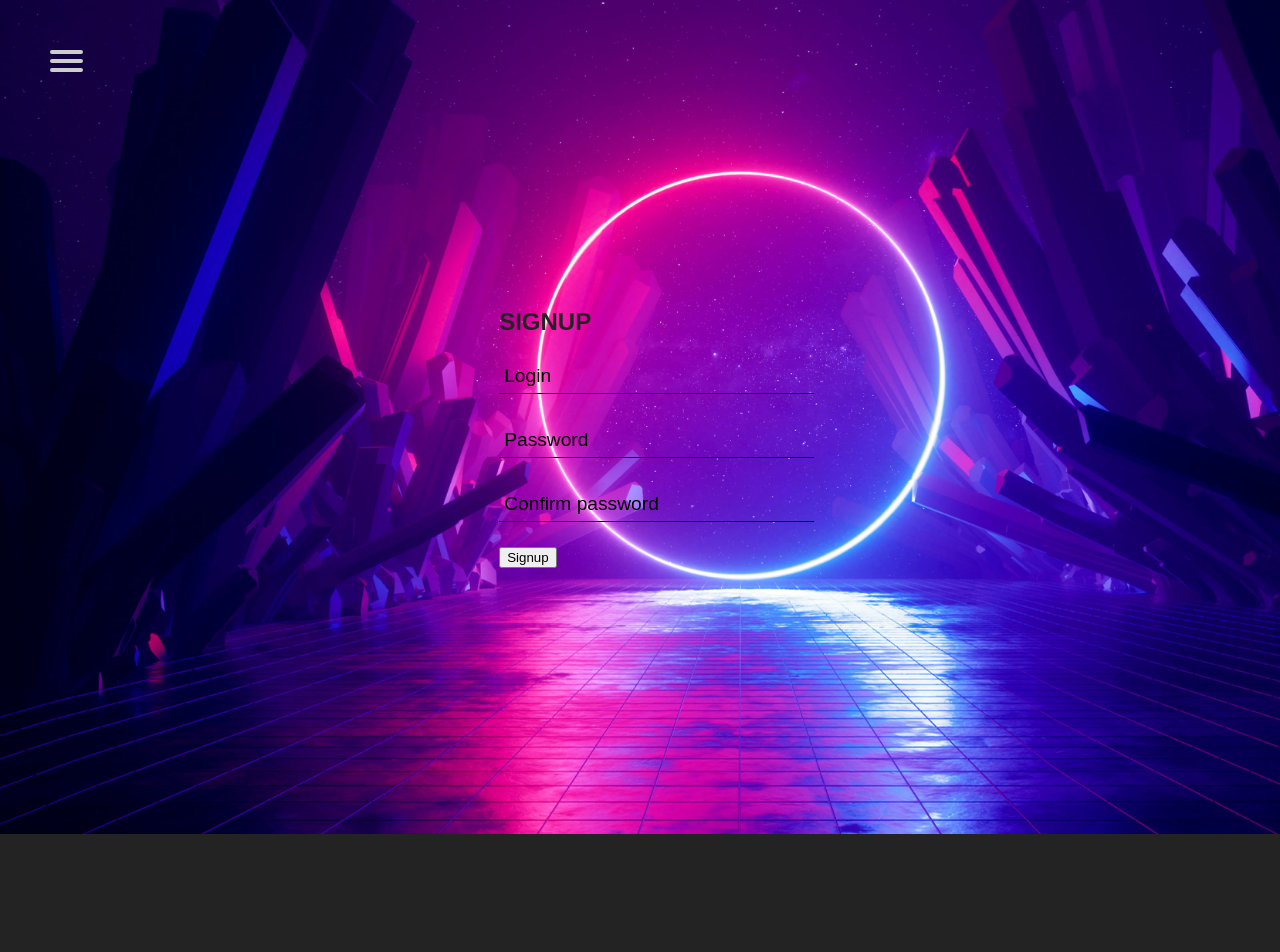
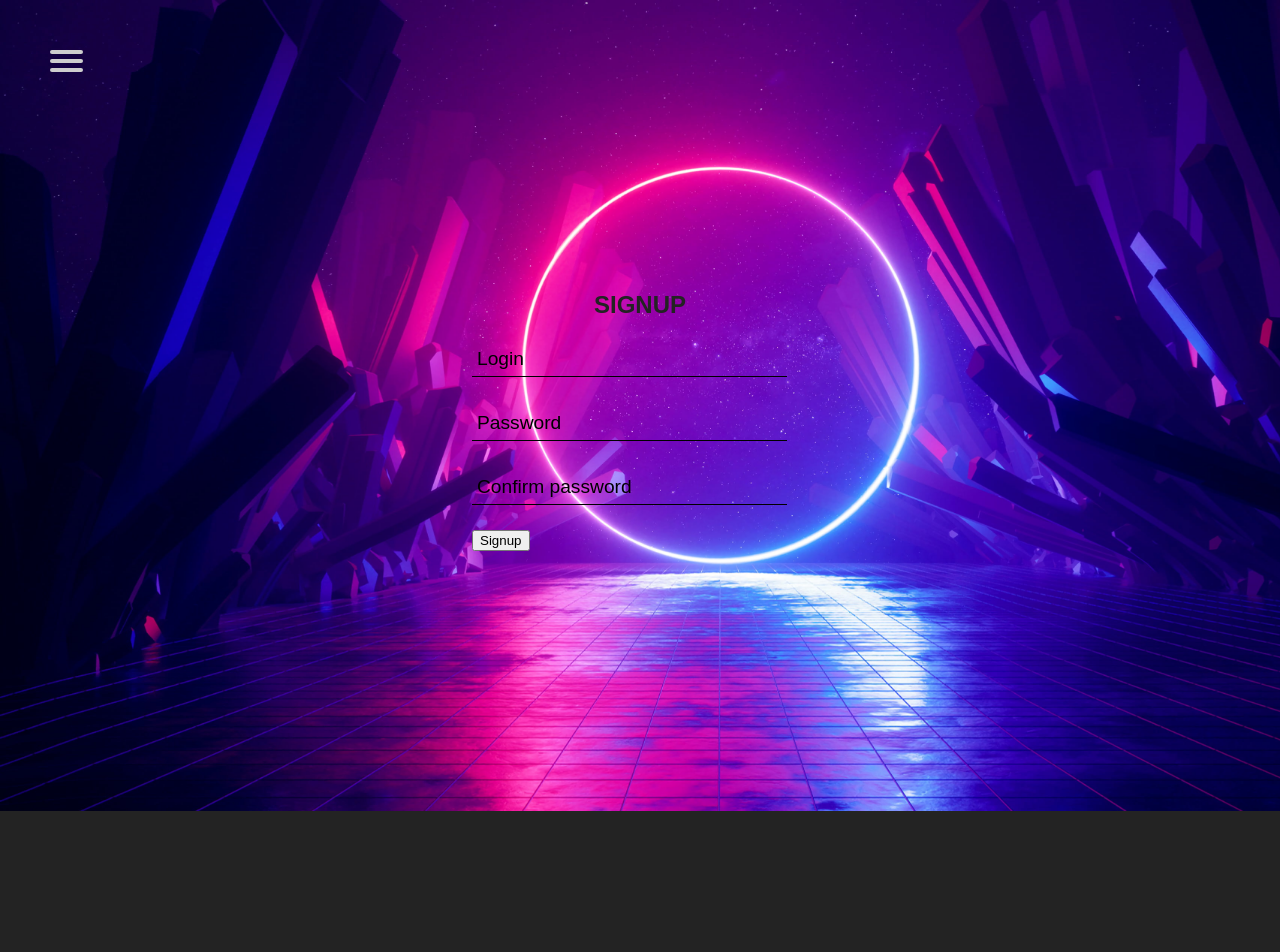
Before and after one commit to lea-dubois1/livre-or, a PHP site: page /inscription.php in a window 1280 px wide; the page is wider, and only the part inside the window is pictured. Run offline with PHP 8.4, Linux system fonts and the light colour scheme.

Commit message:
changements css

```diff
--- a/commentaire.php
+++ b/commentaire.php
@@ -55,10 +55,10 @@
 
         <main>
 
-            <div>
+            <div class="centre">
 
-                <form action="" method="POST" class="formulaire">
-                    <textarea name="commentaire" rows="10" cols="65" placeholder="Write your comment here..."></textarea>
+                <form action="" method="POST" class="formulaire comm">
+                    <textarea name="commentaire" rows="10" cols="60" placeholder="Write your comment here..."></textarea>
 
                     <button name="submit">Send</button>
                 </form>
--- a/connexion.php
+++ b/connexion.php
@@ -65,6 +65,8 @@
 
         <main>
 
+            <div class="centre">
+
                 <form action="" method="POST" class="formulaire">
 
                     <h2>LOGIN</h2>
@@ -92,6 +94,9 @@
                     ?>
 
                 </form>
+
+            </div>
+
         </main>
     </body>
 </html>
--- a/inscription.php
+++ b/inscription.php
@@ -89,7 +89,9 @@
 
         <?php include 'header.php' ?>
 
-        <main class="main-inscription">
+        <main>
+
+            <div class="centre">
 
                 <form action="" method="POST" class="formulaire">
 
@@ -128,6 +130,9 @@
                     ?>
 
                 </form>
+
+            </div>
+
         </main>
     </body>
 </html>
--- a/profil.php
+++ b/profil.php
@@ -111,6 +111,8 @@
 
         <main>
 
+            <div class="centre">
+
                 <h2 class="title_change">CHANGE PROFILE</h2>
 
                 <form action="" method="POST" class="formulaire">
@@ -152,6 +154,9 @@
                     ?>
 
                 </form>
+
+            </div>
+
         </main>
     </body>
 </html>
--- a/style.css
+++ b/style.css
@@ -17,20 +17,32 @@
 
 main
 {
-   margin: 30vh 37vw;
-   width: fit-content;
-   padding: 2vw;
+   margin-top: -2vh;
+   height: 100vh;
+   display: flex;
+   justify-content: center;
+   align-items: center;
 }
-.main-home
+h2, h1
 {
-   padding: 3.5vw;
+   text-align: center;
+}
+
+.comm
+{
+   display: flex;
+   flex-direction: column;
+   align-items: center;
+}
+.comm button
+{
+   margin: 3%;
+   padding: 1%;
+   width: 7vw;
 }
 
 
-.comm
-{
-   margin: 33vh 31vw;
-}
+
 
 
 
@@ -78,7 +90,7 @@
 input:focus ~ label, input:valid ~ label{
    top:-20px;
    font-size:2vh;
-   color:#9e5341;
+   color:#441a83;
 }
 
 /* BOTTOM BARS ================================= */
@@ -91,7 +103,7 @@
    width:0;
    bottom:1px;
    position:absolute;
-   background:#9e5341;
+   background:#441a83;
    transition:0.2s ease all;
    -moz-transition:0.2s ease all;
    -webkit-transition:0.2s ease all;
@@ -128,15 +140,15 @@
 
 /* animations*/
 @-webkit-keyframes inputHighlighter {
-  from { background:#9e5341; }
+  from { background:#441a83; }
  to 	{ width:0; background:transparent; }
 }
 @-moz-keyframes inputHighlighter {
-  from { background:#9e5341; }
+  from { background:#441a83; }
  to 	{ width:0; background:transparent; }
 }
 @keyframes inputHighlighter {
-  from { background:#9e5341; }
+  from { background:#441a83; }
  to 	{ width:0; background:transparent; }
 }
 
```
Also changed, not shown: index.php (+9 -4 lines), livre-or.php (+7 -2 lines). Lines whose indentation alone changed are shown as unchanged.
